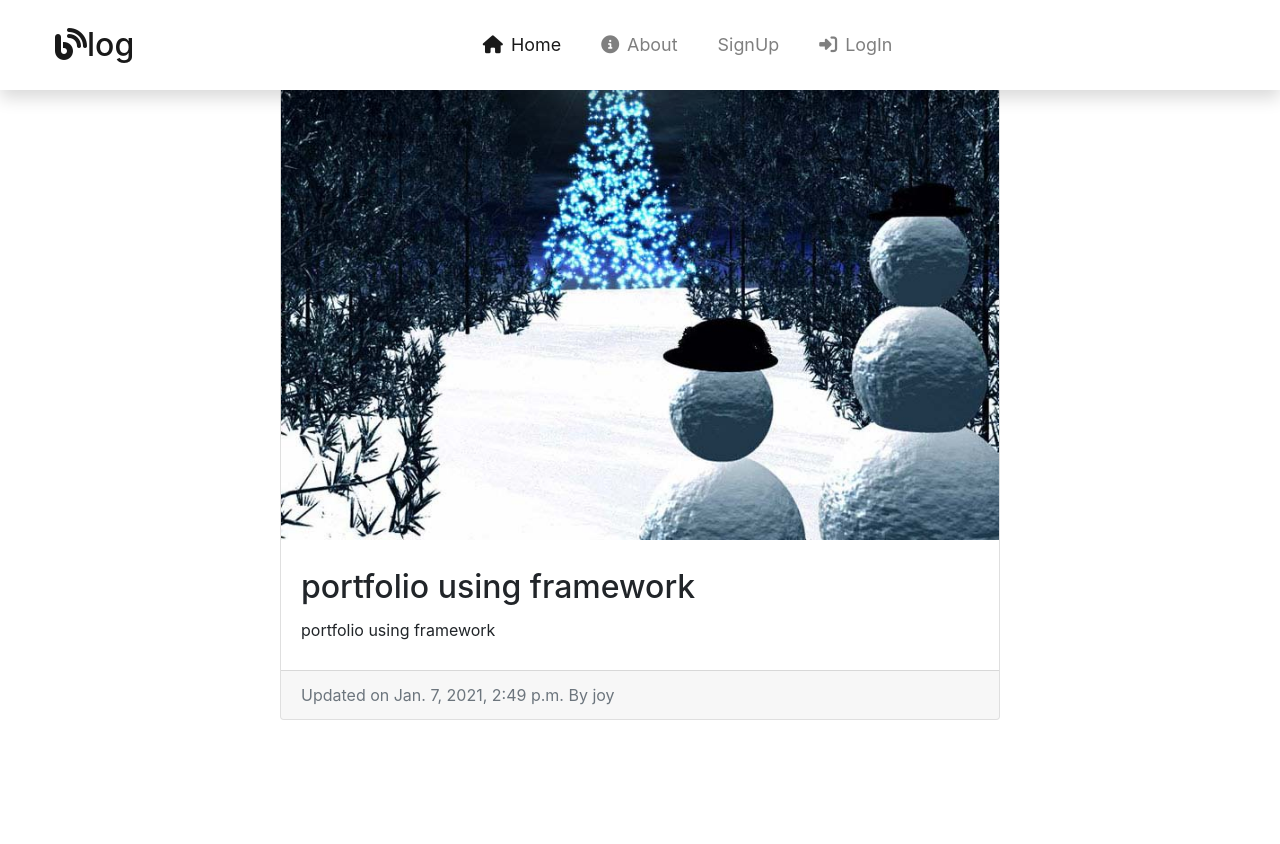
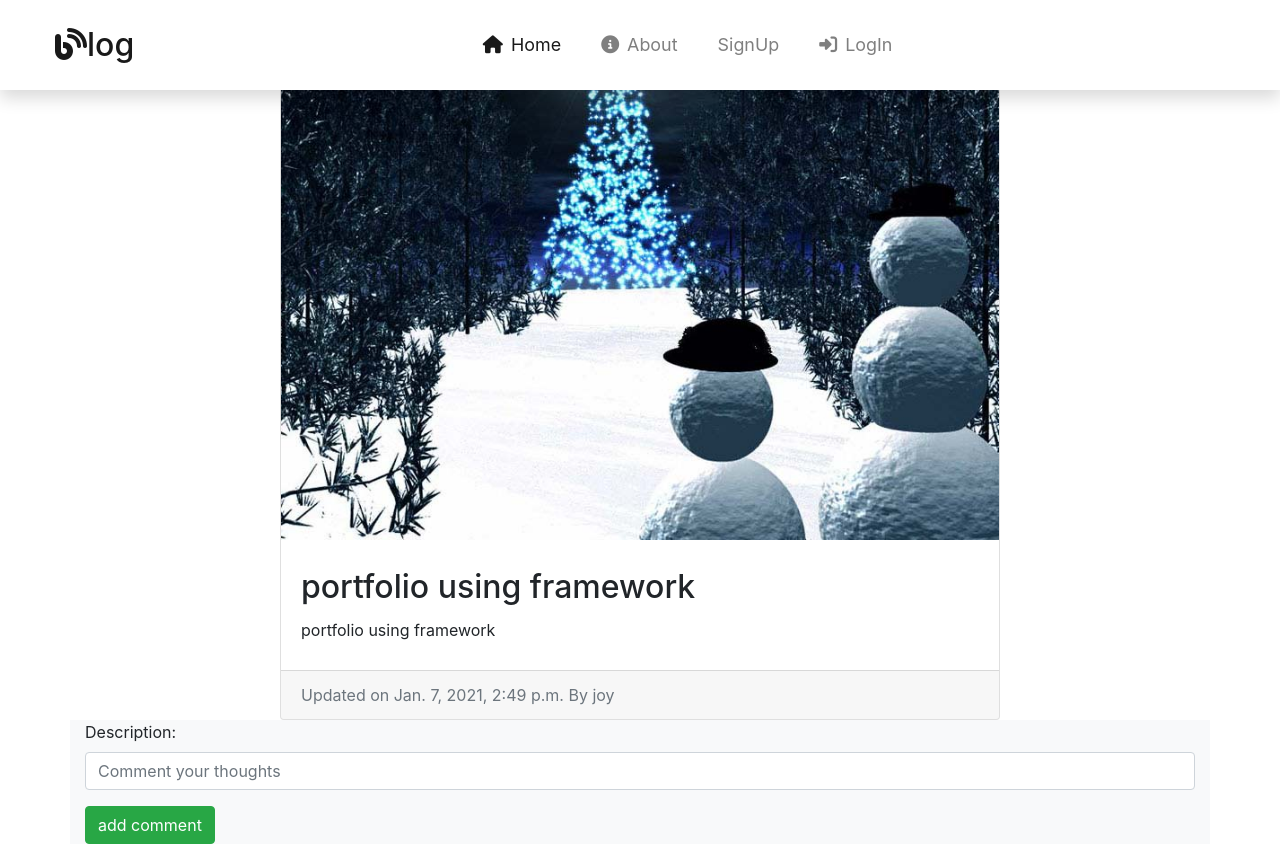
Before and after one commit to Subhrans/Blog_App, a Django app: page /postdetail/3/ in a window 1280 px wide. Before the commit the page ends 720 px from the top, so only its background shows below. Run offline with Django 3.2, Linux system fonts and the light colour scheme; data comes from the database, SQL or seed files in the repository; both versions use the stored data as it was after the commit; some libraries are stand-ins or nearby versions.

Commit message:
user can comment with login credentials

```diff
--- a/blog/forms.py
+++ b/blog/forms.py
@@ -1,7 +1,7 @@
 from django.contrib.auth.forms import UserCreationForm,AuthenticationForm
 from django.contrib.auth.models import User
 from django import forms
-from .models import UserProfile,Post,Category
+from .models import UserProfile,Post,Category,Comment
 from ckeditor.fields import CKEditorWidget
 
 choices = Category.objects.all().values_list('name','name')
@@ -46,7 +46,12 @@ class PostForm(forms.ModelForm):
                    }
 
 
-
+class CommentForm(forms.ModelForm):
+    class Meta:
+        model = Comment
+        fields=['description']
+        widgets = {'description':forms.TextInput(attrs={'class':'form-control',
+                                                        'placeholder':'Comment your thoughts'})}
 class ProfileForm(forms.ModelForm):
     class Meta:
         model = UserProfile
--- a/blog/templates/blog/postdetail.html
+++ b/blog/templates/blog/postdetail.html
@@ -23,4 +23,11 @@
             </div>
         </div>
     </div>
+    <div class="container bg-light">
+        <form action="{% url 'blog:postdetail' post.id %}" method="POST">
+            {% csrf_token %}
+        {{commentform.as_p}}
+            <input type="submit" class="btn btn-success" value="add comment">
+        </form>
+    </div>
 {% endblock %}
--- a/blog/urls.py
+++ b/blog/urls.py
@@ -14,8 +14,8 @@ urlpatterns = [
     path('postdetail/<int:pk>/',views.detailPost,name='postdetail'),
     path('categorypost/<str:pk>/lists/',views.category_post_list,name="category_posts"),
     path('likepost/<int:pk>/',views.likeview,name="like_post"),
-    path('changeprofilepic/',views.changeProfilePic,name="changepropic"),
-    path('changecoverpic/',views.changeCoverPic,name="changecoverpic"),
+    path('profilepic/',views.changeProfilePic,name="changepropic"),
+    path('coverpic/',views.changeCoverPic,name="changecoverpic"),
 
     # path('add_post/<str:pk>/',views.Addpost,name="add_post"),
 ]
--- a/blog/views.py
+++ b/blog/views.py
@@ -4,14 +4,14 @@ from django.contrib import messages
 from django.contrib.auth import login,logout,authenticate
 from django.http import HttpResponseRedirect
 from django.contrib.auth.decorators import login_required
-from .forms import SignUp,Login,ProfileForm,PostForm,ChangeProfilePicForm
+from .forms import SignUp,Login,ProfileForm,PostForm,ChangeProfilePicForm,CommentForm
 from .models import Post,UserProfile,Comment
 # Create your views here.
 
-@login_required(login_url='/login/')
+
 def index(request):
     posts = Post.objects.all()
-    comment = Comment.objects.all()
+
     allpost = posts
     allposts = []
     liked = []
@@ -27,11 +27,14 @@ def index(request):
         if categories.category not in allposts:
             allposts.append(categories.category)
 
+
+    comment = Comment.objects.all().order_by('-id')[:4]
     context = {'posts': posts,
                'allposts': allposts,
                'liked': liked,
                'comments':comment,
                }
+
     return render(request, 'blog/home.html',context)
 
 
@@ -51,7 +54,21 @@ def category_post_list(request,pk):
 
 def detailPost(request,pk):
     post = Post.objects.get(id=pk)
-    return render(request,'blog/postdetail.html',{'post':post})
+    if request.method == "POST":
+        if request.user.is_authenticated:
+            commentform = CommentForm(request.POST)
+            if commentform.is_valid():
+                comment = commentform.cleaned_data['description']
+                user= request.user.username
+                cm = Comment.objects.create(post=post,name=user,description=comment)
+                cm.save()
+                return HttpResponseRedirect('/postdetail/'+str(pk)+'/')
+        else:
+            return HttpResponseRedirect('/login/')
+    else:
+        commentform = CommentForm()
+
+    return render(request,'blog/postdetail.html',{'post':post,'commentform':commentform})
 
 
 def signup(request):
@@ -169,6 +186,7 @@ def likeview(request,pk):
         return HttpResponseRedirect('/login/')
 
 
+@login_required(login_url="/login/")
 def dashboard(request,pk):
     dash = ProfileForm()
     chpic = ChangeProfilePicForm()
@@ -179,6 +197,7 @@ def dashboard(request,pk):
     return render(request,'blog/profile.html',context)
 
 
+@login_required(login_url="/login/")
 def changeProfilePic(request):
     if request.method == 'POST':
         print(request.FILES)
@@ -196,6 +215,7 @@ def changeProfilePic(request):
     return render(request,'blog/profile.html')
 
 
+@login_required(login_url="/login/")
 def changeCoverPic(request):
     if request.method == "POST":
         cover_pic = request.FILES['file']
```
Also changed, not shown: blog/templates/blog/content.html (+4 -3 lines), db.sqlite3.
